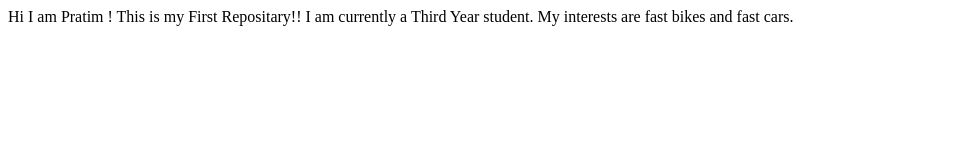
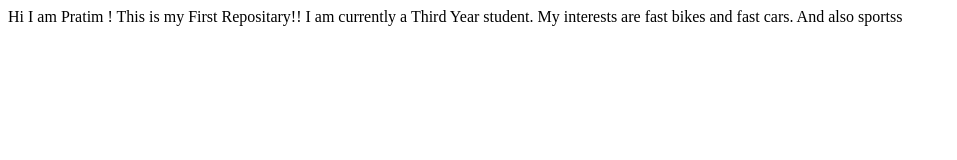
Before and after one commit to Pratim-Kumar-Hazarika/student-portfolio, a plain HTML site: page index.html in a window 1280 px wide. Shown: the whole page, without its empty margins (0-957 px from the left). Drawn offline with Linux system fonts and the light colour scheme.

Commit message:
update : hobbies

```diff
--- a/index.html
+++ b/index.html
@@ -11,5 +11,6 @@
     I am currently a Third Year student.
 
     My interests are fast bikes and fast cars.
+    And also sportss
 </body>
 </html>
```
